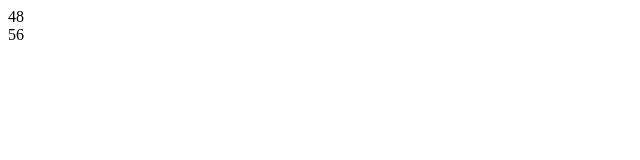
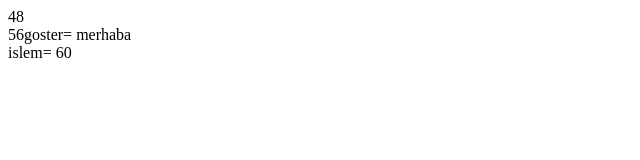
Before and after one commit to fatihyanik/JS-Lessons, a plain HTML site: page return.html in a window 1280 px wide. Shown: the whole page, without its empty margins (0-640 px from the left). Drawn offline with Linux system fonts and the light colour scheme.

Commit message:
I added something

```diff
--- a/return.html
+++ b/return.html
@@ -18,6 +18,19 @@
             document.write(calc(7,8));
         }
         show();
+
+
+        //nested function
+        function goster(){
+            var yazi ="merhaba";
+            document.write("goster= "+yazi+"<br>");
+            function islem(a,b){
+                var sonuc=a+b;
+                document.write("islem= "+sonuc);
+            }
+            islem(30,30);
+        }
+        goster();
     </script>
 </body>
 </html>
```
